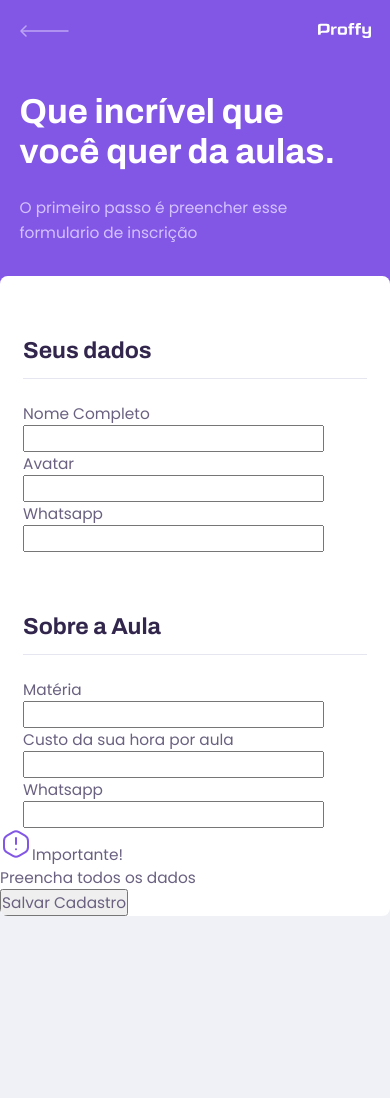
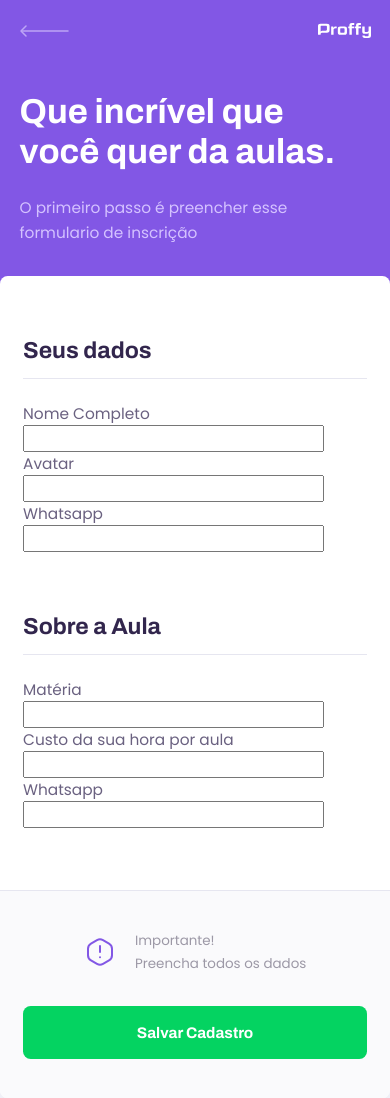
Before and after one commit to lopes-bot/Proffy, a React (Create React App) app: page /give-classes in a window 390 px wide. Before the commit the page ends 916 px from the top, so only its background shows below. Built offline with nearby package versions, Linux system fonts and the light colour scheme.

Commit message:
finalizado o style mobile

```diff
--- a/src/pages/TeacherForm/style.css
+++ b/src/pages/TeacherForm/style.css
@@ -38,3 +38,40 @@
     border-bottom: 1px solid var(--color-line-in-white);
 
 }
+#page-teacher-form main footer{
+    padding: 4rem  2.4rem;
+    background: var(--color-box-footer);
+    border-top: 1px solid var(--color-line-in-white);
+    margin-top: 6.4rem;
+}
+#page-teacher-form main footer p{
+    display: flex;
+    align-items: center;
+    justify-content: center;
+    font-size: 1.4rem;
+    line-height: 2.4rem;
+    color: var(--color-text-complement);
+}
+#page-teacher-form main footer p img {
+    margin-right: 2rem;
+}
+#page-teacher-form main footer button{
+    width: 100%;
+    height: 5.6rem;
+    background: var(--color-secundary);
+    color: var(--color-button-text);
+    border: 0;
+    border-radius: 0.8rem;
+    cursor: pointer;
+    font: 700 1.6rem Archivo;
+    display: flex;
+    align-items: center;
+    justify-content: center;
+    text-decoration: none;
+    transition: backgraud-color 0.2s;
+    margin-top: 3.2rem;
+
+}
+#page-teacher-form main footer button:hover{
+    background: var(--color-secundary-dark);
+}
```
